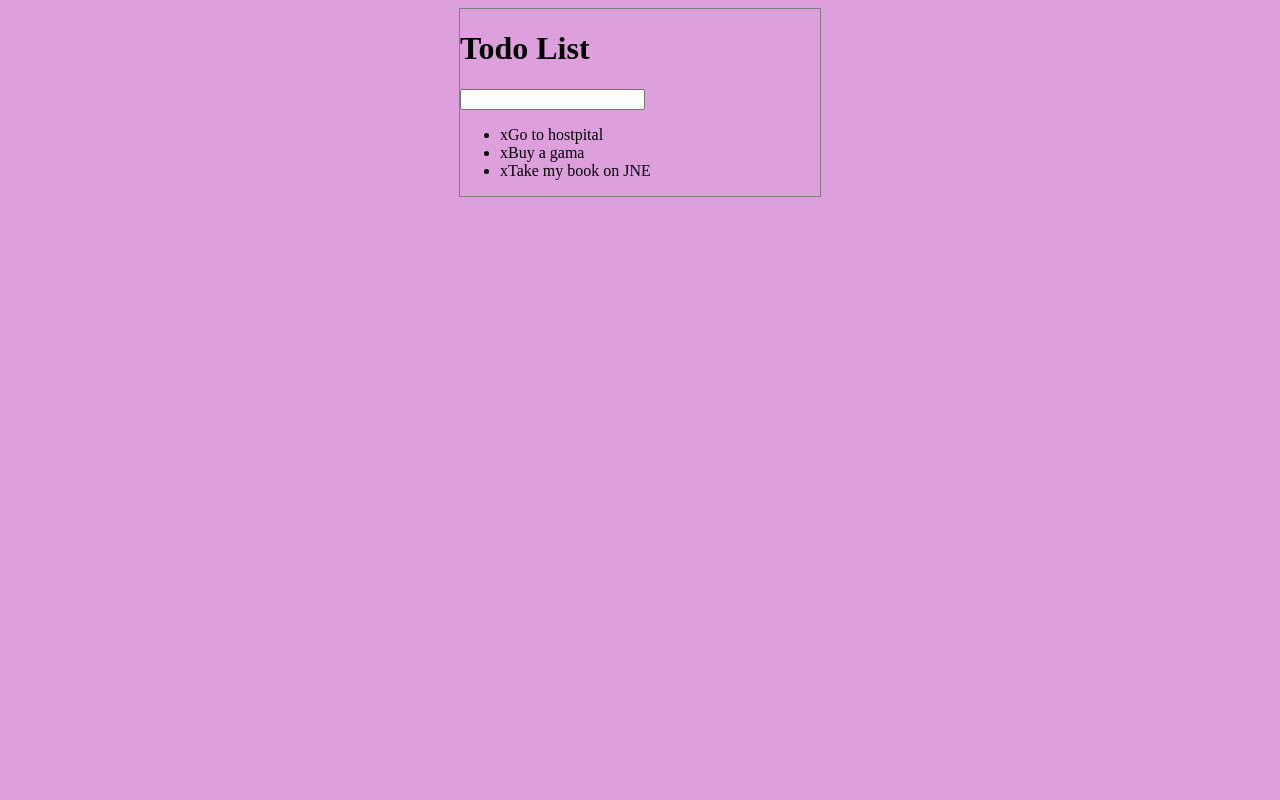
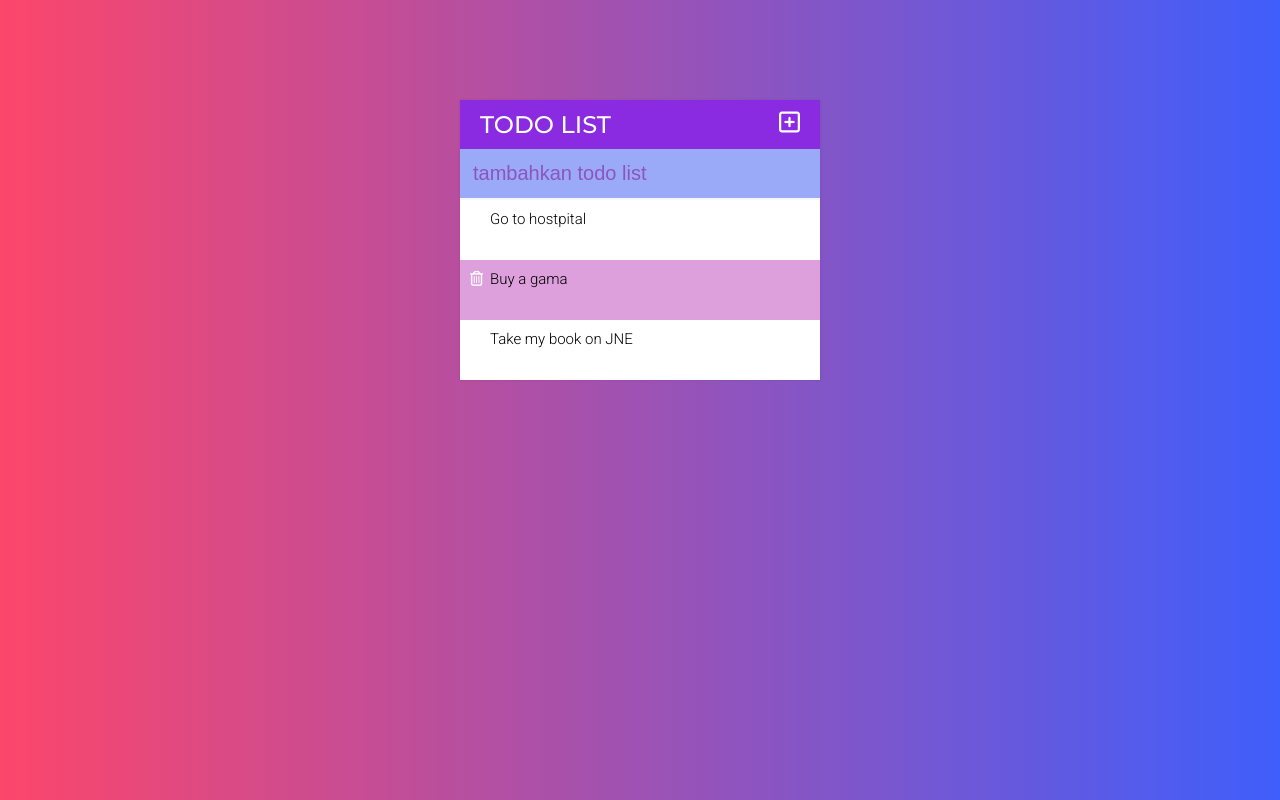
Before and after one commit to PAPATIRI/todoapps, a plain HTML site: page index.html in a window 1280 px wide. Drawn offline with Linux system fonts and the light colour scheme.

Commit message:
styling the todo apps

```diff
--- a/assets/css/style.css
+++ b/assets/css/style.css
@@ -1,11 +1,90 @@
 body {
+  background: #fc466b; /* fallback for old browsers */
+  background: -webkit-linear-gradient(
+    to left,
+    #3f5efb,
+    #fc466b
+  ); /* Chrome 10-25, Safari 5.1-6 */
+  background: linear-gradient(
+    to left,
+    #3f5efb,
+    #fc466b
+  ); /* W3C, IE 10+/ Edge, Firefox 16+, Chrome 26+, Opera 12+, Safari 7+ */
+}
+h1 {
+  background-color: blueviolet;
+  font-weight: normal;
+  color: white;
+  padding: 10px 20px;
+  text-transform: uppercase;
+  font-size: 24px;
+  font-family: "Montserrat", sans-serif;
+  margin: 0;
+}
+
+.container {
+  /* background-color: gray; */
+  background-color: #f7f7f7;
+  box-shadow: 0 0 3px rgba(0, 0, 0, 0.1);
+  width: 360px;
+  margin: 100px auto;
+}
+
+ul {
+  list-style: none;
+  margin: 0;
+  padding: 0;
+  font-family: "Roboto", sans-serif;
+}
+
+li {
+  background-color: white;
+  padding: 10px;
+  font-size: 15px;
+}
+
+li:nth-child(2n) {
   background-color: plum;
 }
-.container {
-  /* background-color: gray; */
-  border: 1px solid gray;
-  width: 360px;
-  margin: 0 auto;
+
+input {
+  padding: 10px;
+  margin-bottom: 2px;
+  font-size: 20px;
+  width: 100%;
+  box-sizing: border-box;
+  background-color: rgba(63, 94, 251, 0.5);
+  color: #3f5efb;
+  border: 3px solid rgba(0, 0, 0, 0);
+}
+
+::placeholder {
+  /* Chrome, Firefox, Opera, Safari 10.1+ */
+  color: purple;
+  opacity: 0.5; /* Firefox */
+}
+.fa-plus-square {
+  float: right;
+}
+
+input:focus {
+  background-color: white;
+  border: 3px solid plum;
+}
+
+li span {
+  background-color: #fc466b;
+  margin-right: 20px;
+  text-align: justify;
+  height: 40px;
+  width: 0;
+  display: inline-block;
+  color: white;
+  transition: 0.2s linear;
+}
+
+li:hover span {
+  width: 40px;
 }
 
 .completed {
--- a/assets/js/todo.js
+++ b/assets/js/todo.js
@@ -24,7 +24,7 @@ $("ul").on("click", "span", function (event) {
   // todo membuat hilangnya daftar todo dari tampilan dengan jeda 0.5s
   $(this)
     .parent()
-    .fadeOut(500, function () {
+    .fadeOut(200, function () {
       $(this).remove();
     });
   // todo agar yang di klik hanya objek tersrbut, tidak parent nya juga
@@ -40,6 +40,13 @@ $("input[type = 'text']").keypress(function (event) {
     //  membuak kolom form kosong lagi
     $(this).val("");
     // membuat li baru pada html dan tambahkan ke ul
-    $("ul").append("<li><span>X</span> " + todoText + "</li>");
+    $("ul").append(
+      "<li><span><i class='far fa-trash-alt'></i></span> " + todoText + "</li>"
+    );
   }
 });
+
+// todo arahkan dari klik ikon ke form
+$(".fa-plus-square").click(function () {
+  $("input[type='text']").fadeToggle();
+});
--- a/index.html
+++ b/index.html
@@ -5,6 +5,14 @@
     <meta name="viewport" content="width=device-width, initial-scale=1.0" />
     <title>Todo Apps</title>
     <link rel="stylesheet" href="assets/css/style.css" />
+    <link
+      href="https://fonts.googleapis.com/css2?family=Montserrat:wght@500&family=Roboto:wght@300&display=swap"
+      rel="stylesheet"
+    />
+    <script
+      src="https://kit.fontawesome.com/08b8a3af40.js"
+      crossorigin="anonymous"
+    ></script>
     <script
       type="text/javascript"
       src="assets/js/lib/jquery-3.5.1.min.js"
@@ -12,13 +20,19 @@
   </head>
   <body>
     <div class="container">
-      <h1>Todo List</h1>
-      <input type="text" />
+      <h1>Todo List<i class="far fa-plus-square"></i></h1>
+      <input type="text" placeholder="tambahkan todo list" />
 
       <ul>
-        <li><span>x</span>Go to hostpital</li>
-        <li><span>x</span>Buy a gama</li>
-        <li><span>x</span>Take my book on JNE</li>
+        <li>
+          <span><i class="far fa-trash-alt"></i></span>Go to hostpital
+        </li>
+        <li>
+          <span><i class="far fa-trash-alt"></i></span>Buy a gama
+        </li>
+        <li>
+          <span><i class="far fa-trash-alt"></i></span>Take my book on JNE
+        </li>
       </ul>
     </div>
 
```
